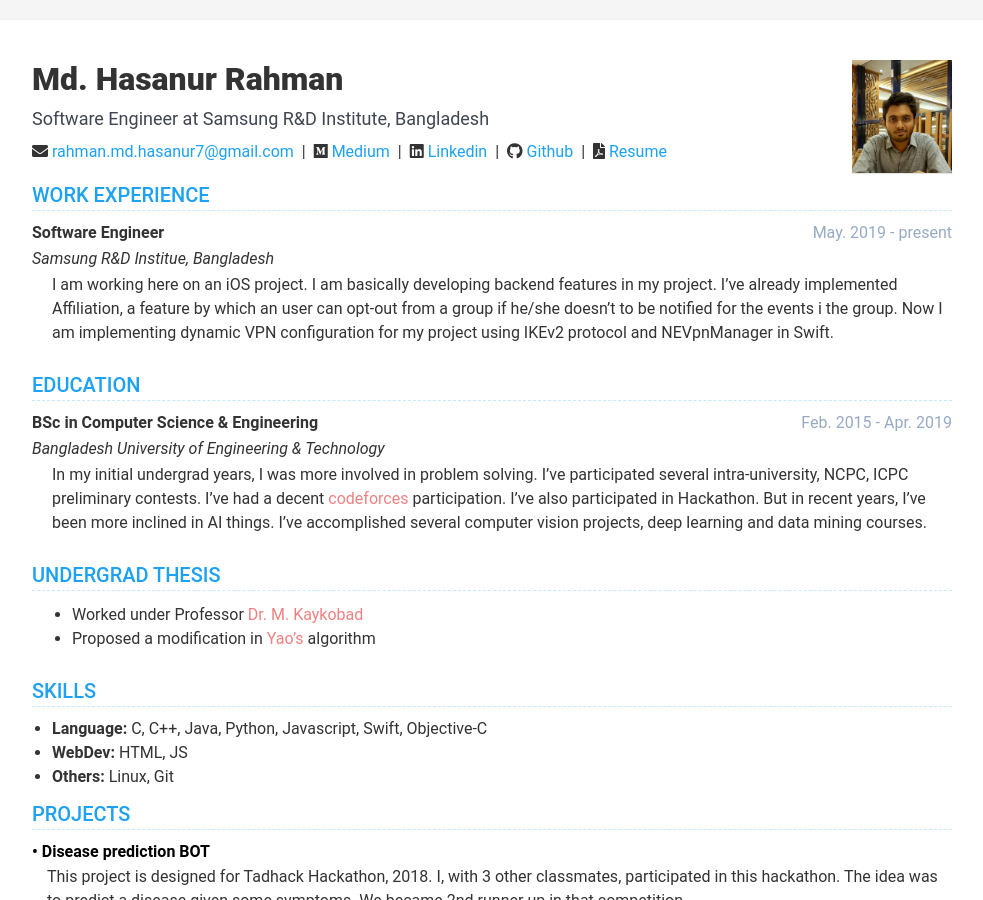
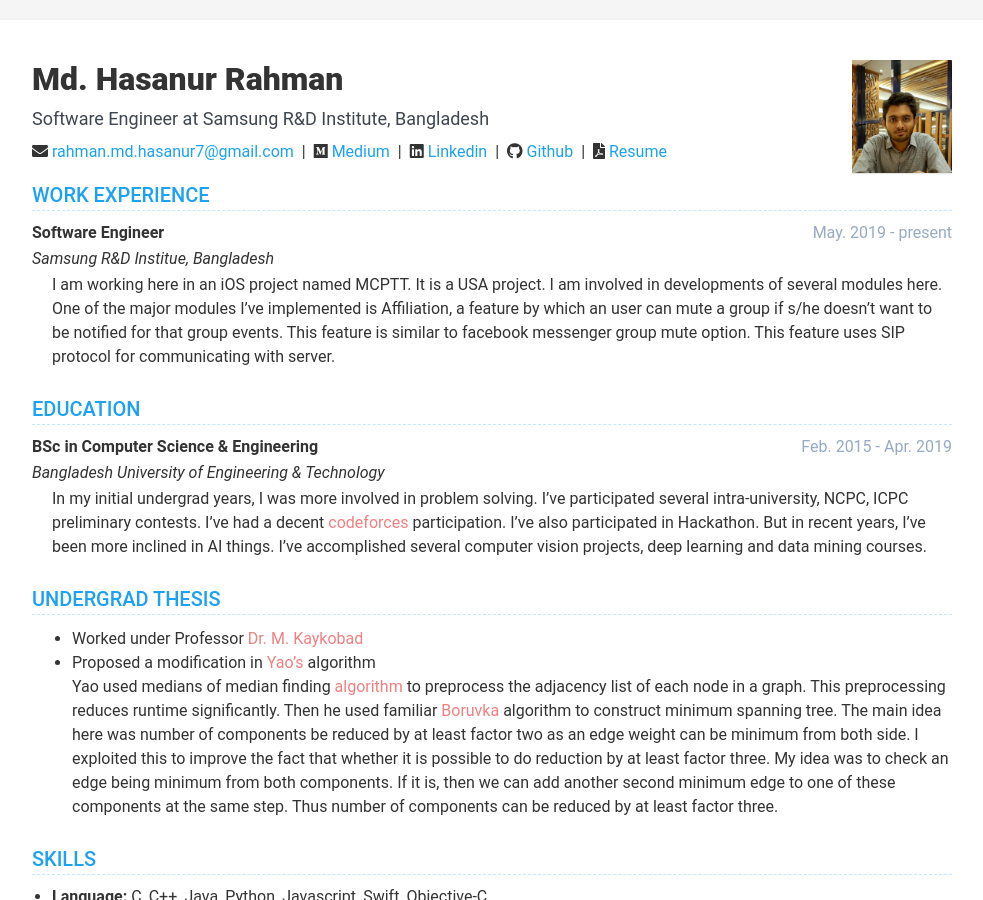
Before and after one commit to umma-salma/hasanur-rahman.github.io, a Jekyll site: the page built from index.html, in a window 1280 px wide and 900 px high. Shown: the whole window, without its empty margins (148-1131 px from the left). Built offline with Jekyll 4.4.1, drawn with Linux system fonts in a browser that asks for light colours; nearby versions of some CDN libraries.

Commit message:
added details for thesis & work experience
Signed-off-by: Md. Hasanur Rahman <hasanurrahman690@gmail.com>

```diff
--- a/_data/data.yml
+++ b/_data/data.yml
@@ -78,6 +78,12 @@
       details: |
         + Worked under Professor <a href="https://cse.buet.ac.bd/faculty/facdetail.php?id=kaykobad" style="color:#F08080;">Dr. M. Kaykobad</a>
         + Proposed a modification in <a href="https://www.sciencedirect.com/science/article/abs/pii/0020019075900563" style="color:#F08080;">Yao's</a> algorithm
+          Yao used medians of median finding <a href="http://bioinfo.ict.ac.cn/~dbu/AlgorithmCourses/Lectures/Lec15-Selection-Methods-Floyd-Reviest-Blum.pdf" style="color:#F08080;">algorithm</a> to preprocess the adjacency
+          list of each node in a graph. This preprocessing reduces runtime significantly. Then he used familiar <a href="https://www.academia.edu/1380895/Otakar_Boruvka_1899_1995_and_the_Minimum_Spanning_Tree" style="color:#F08080;">Boruvka</a> algorithm
+          to construct minimum spanning tree. The main idea here was number of components be reduced by at least factor two as an edge weight can be minimum from
+          both side. I exploited this to improve the fact that whether it is possible to do reduction by at least factor three. My idea was to check an edge being minimum from both components. If it is, then we can add another second
+          minimum edge to one of these components at the same step. Thus number of components can be reduced by at least factor three.
+
 
 experiences:
   display: true
@@ -89,8 +95,9 @@
       tag:
       location:
       details: |
-        I am working here on an iOS project. I am basically developing backend features in my project. I've already implemented Affiliation, a feature
-        by which an user can opt-out from a group if he/she doesn't to be notified for the events i the group. Now I am implementing dynamic VPN configuration for my project using IKEv2 protocol and NEVpnManager in Swift.
+        I am working here in an iOS project named MCPTT. It is a USA project. I am involved in developments of several modules here. One of the major modules I've implemented is Affiliation, a feature
+        by which an user can mute a group if s/he doesn't want to be notified for that group events. This feature is similar to facebook messenger group mute option. This feature uses SIP protocol for communicating
+        with server.
 
 projects:
   display: true
```
